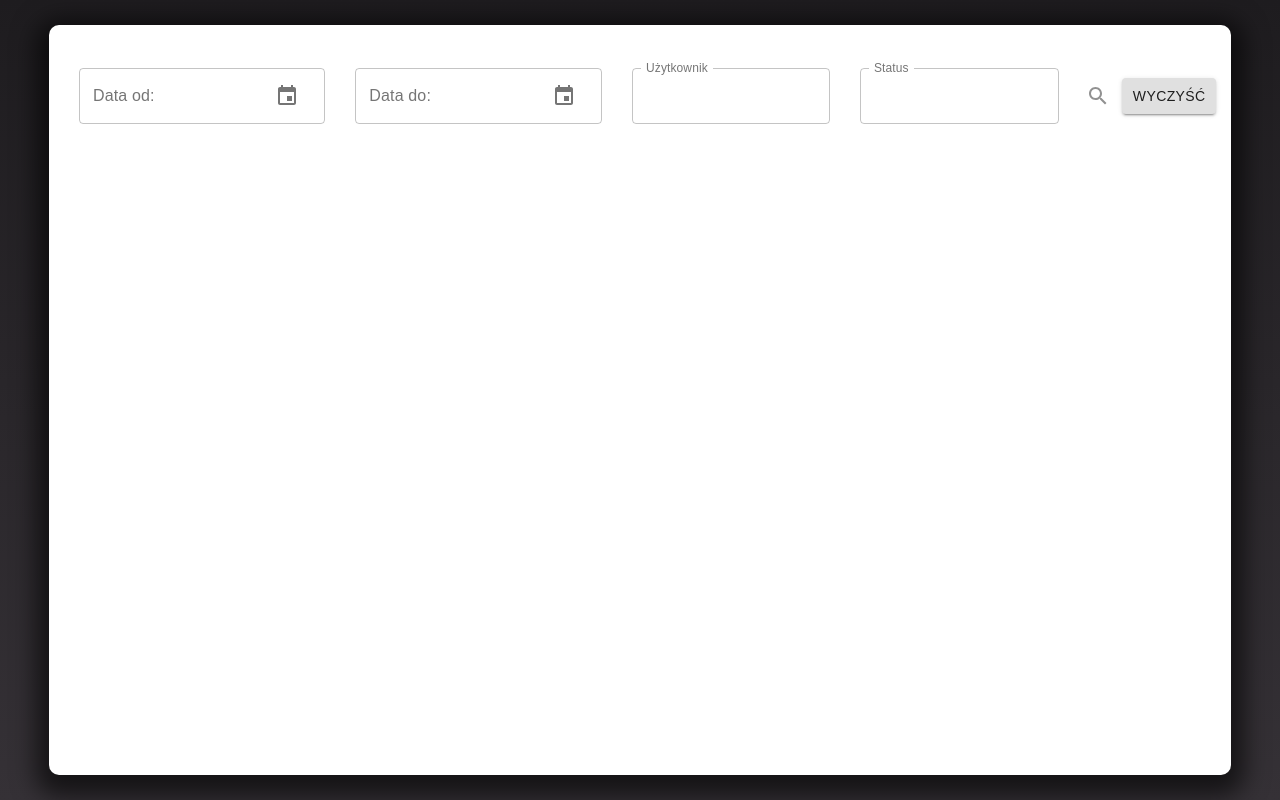
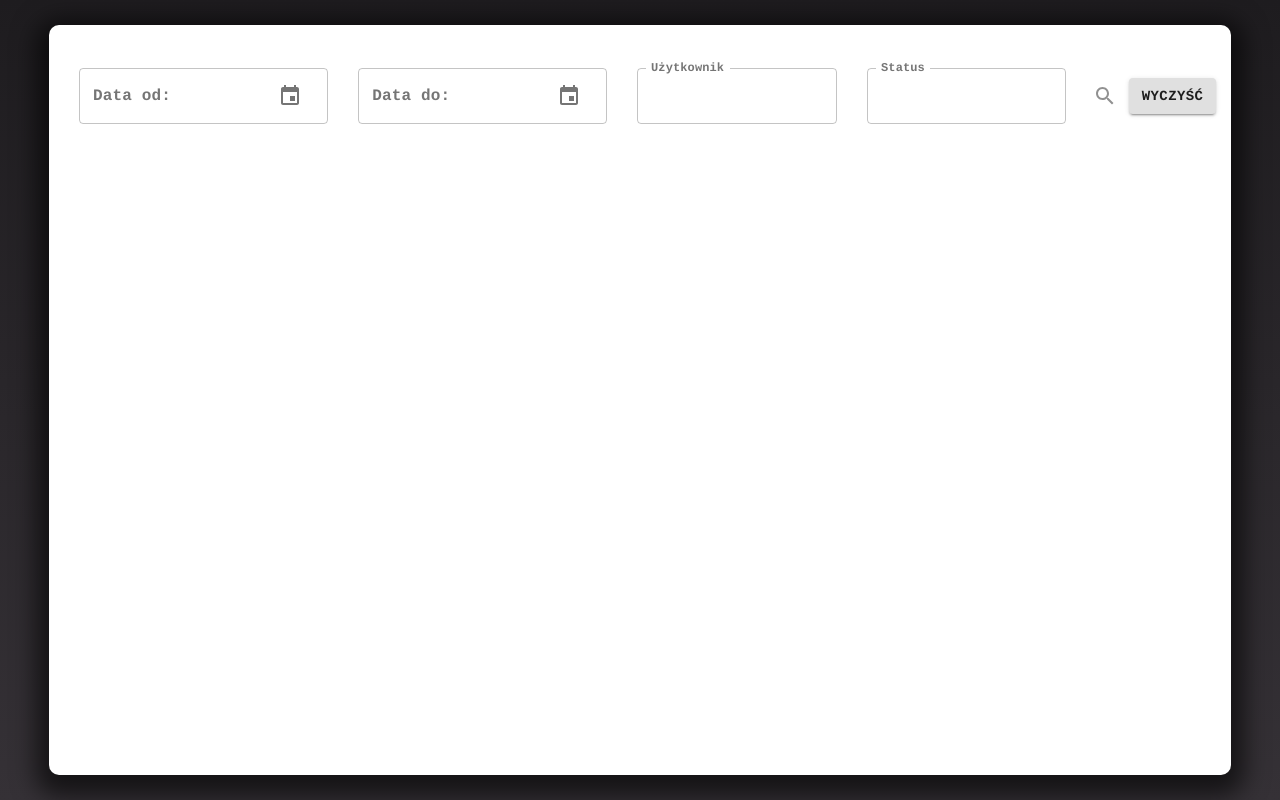
Before and after one commit to k-cichorski/xelto-log-viewer, a React (Create React App) app: page / in a window 1280 px wide. Built offline with nearby package versions, Linux system fonts and the light colour scheme.

Commit message:
changed font to Courier, searchResults will be cleared when no results returned from new query

```diff
--- a/public/index.html
+++ b/public/index.html
@@ -4,7 +4,6 @@
     <meta charset="utf-8" />
     <meta name="viewport" content="width=device-width, initial-scale=1" />
     <meta name="theme-color" content="#000000" />
-    <!-- <link href="https://fonts.googleapis.com/css2?family=Titillium+Web&display=swap" rel="stylesheet"> -->
     <meta
       name="description"
       content="Xelto Log Viewer by Jakub Cichorski"
--- a/src/components/SearchModule.js
+++ b/src/components/SearchModule.js
@@ -66,6 +66,7 @@ function SearchModule() {
         response = await response.json();
         if (response === null) {
           alert('Brak wyników wyszukiwania!');
+          dispatch({type: fillResults, payload: null});
           toggleLoading();
           return
         }
--- a/src/index.css
+++ b/src/index.css
@@ -4,7 +4,8 @@ html, body {
 * {
   margin: 0;
   padding: 0;
-  font-family: 'Titillium Web', sans-serif !important;
+  font-family: 'Courier', sans-serif !important;
+  font-weight: 600 !important;
 }
 
 p {
```
